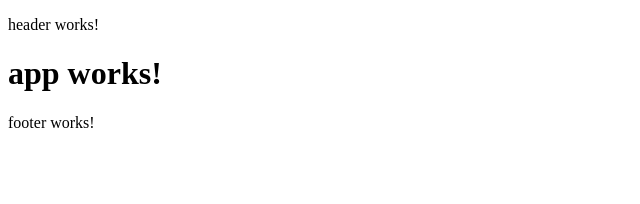
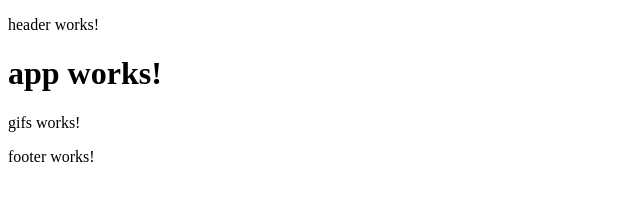
Before and after one commit to cjudd/giftube-angular2, an Angular app: page / in a window 1280 px wide. Shown: the top 204 px of the page, without its empty margins (0-640 px from the left). Built offline with nearby package versions, Linux system fonts and the light colour scheme.

Commit message:
Added Gifs component to main html.

```diff
--- a/src/app/app.component.html
+++ b/src/app/app.component.html
@@ -2,4 +2,5 @@
 <h1>
   {{title}}
 </h1>
+<app-gifs></app-gifs>
 <app-footer></app-footer>
```
